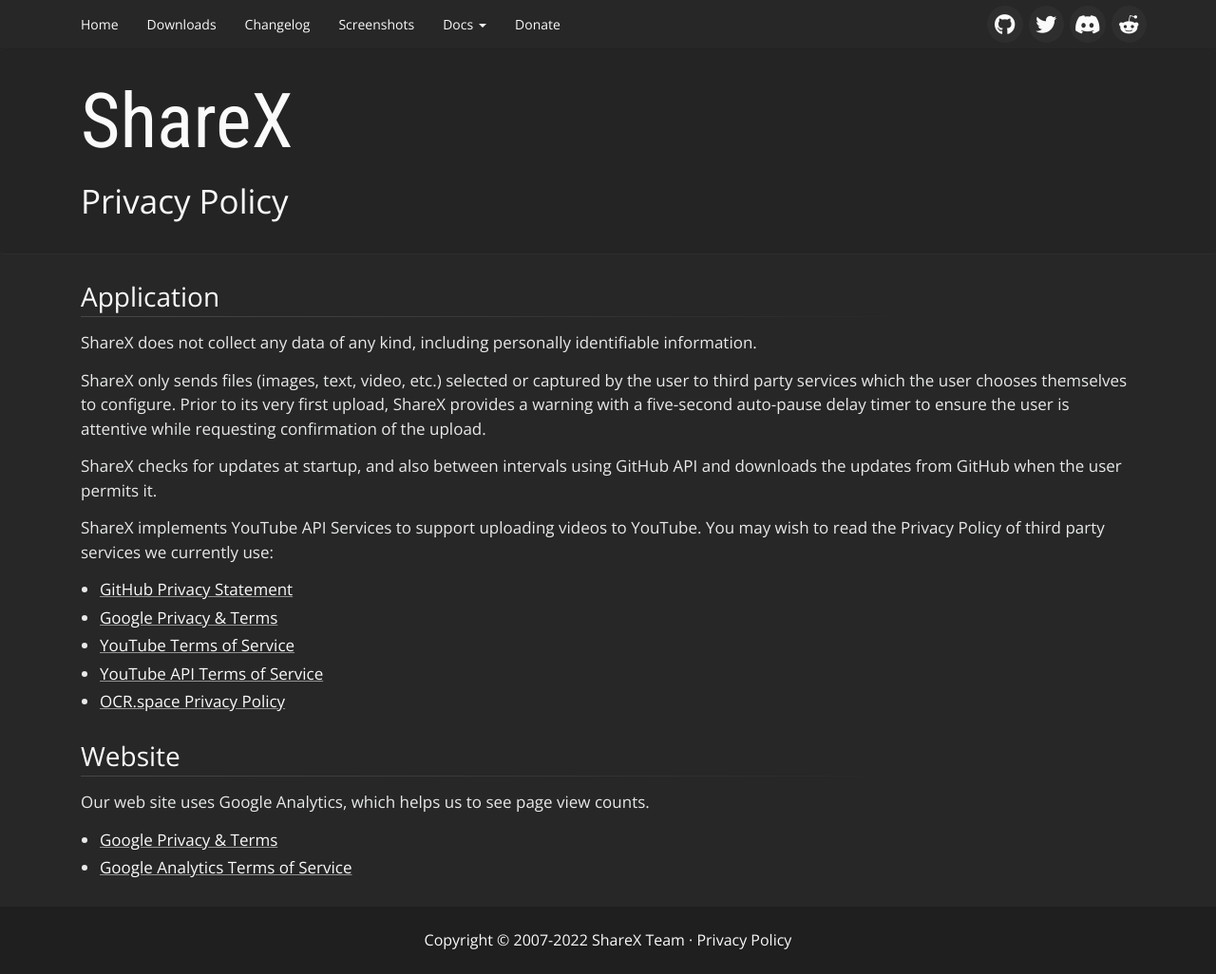
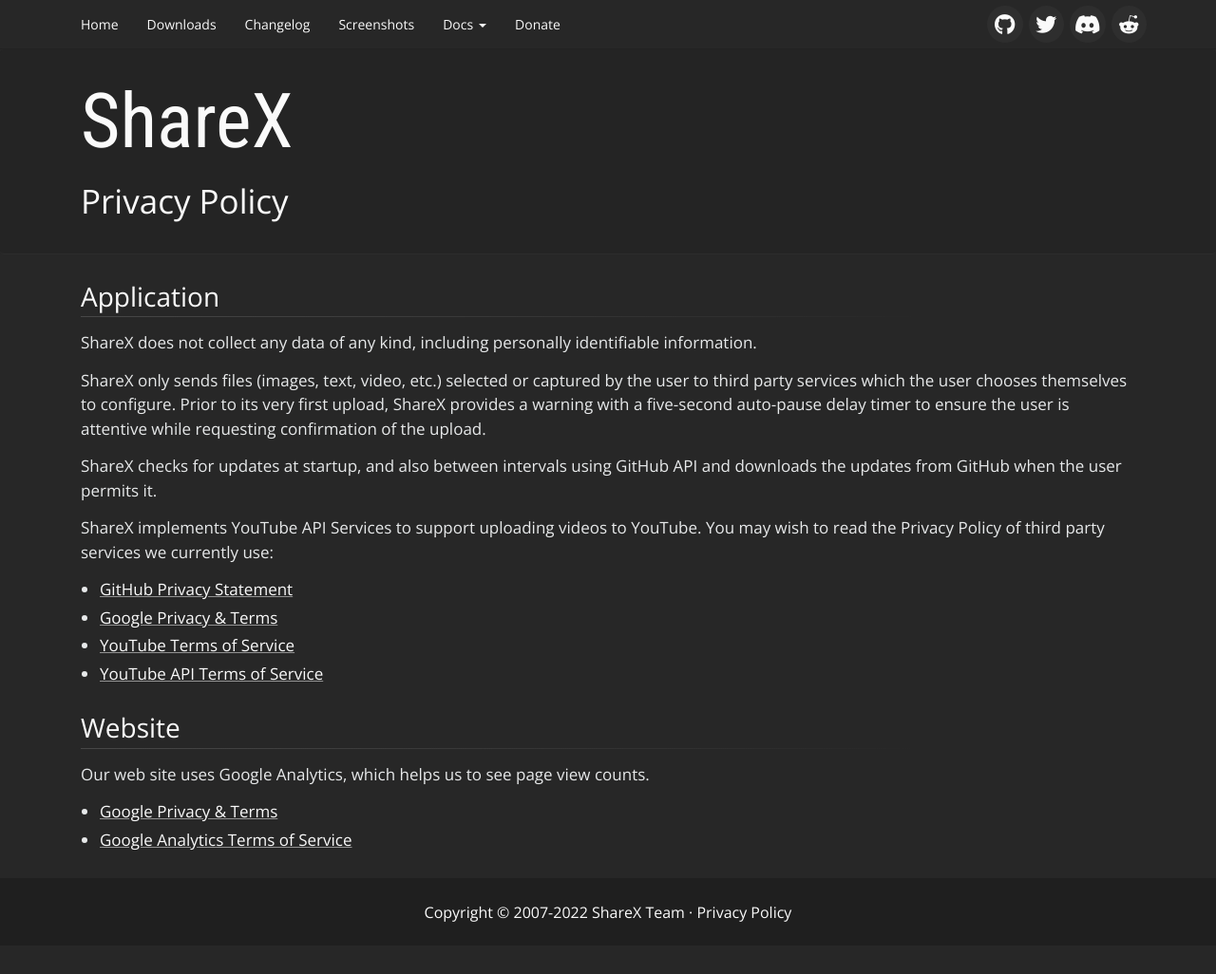
Before and after one commit to ShareX/sharex.github.io, a Jekyll site: the page built from privacy-policy.md, in a window 1280 px wide. Shown: the whole page at 95% size. Built offline with Jekyll 4.4.1, drawn with Linux system fonts in a browser that asks for light colours; after the commit the page ends 996 px from its top, so only the background shows below that.

Commit message:
Update privacy-policy.md

```diff
--- a/privacy-policy.md
+++ b/privacy-policy.md
@@ -17,7 +17,6 @@
 * [Google Privacy & Terms](https://policies.google.com/privacy)
 * [YouTube Terms of Service](https://www.youtube.com/t/terms/)
 * [YouTube API Terms of Service](https://developers.google.com/youtube/terms/api-services-terms-of-service)
-* [OCR.space Privacy Policy](http://ocr.space/privacypolicy)
 
 ## Website
 
```
